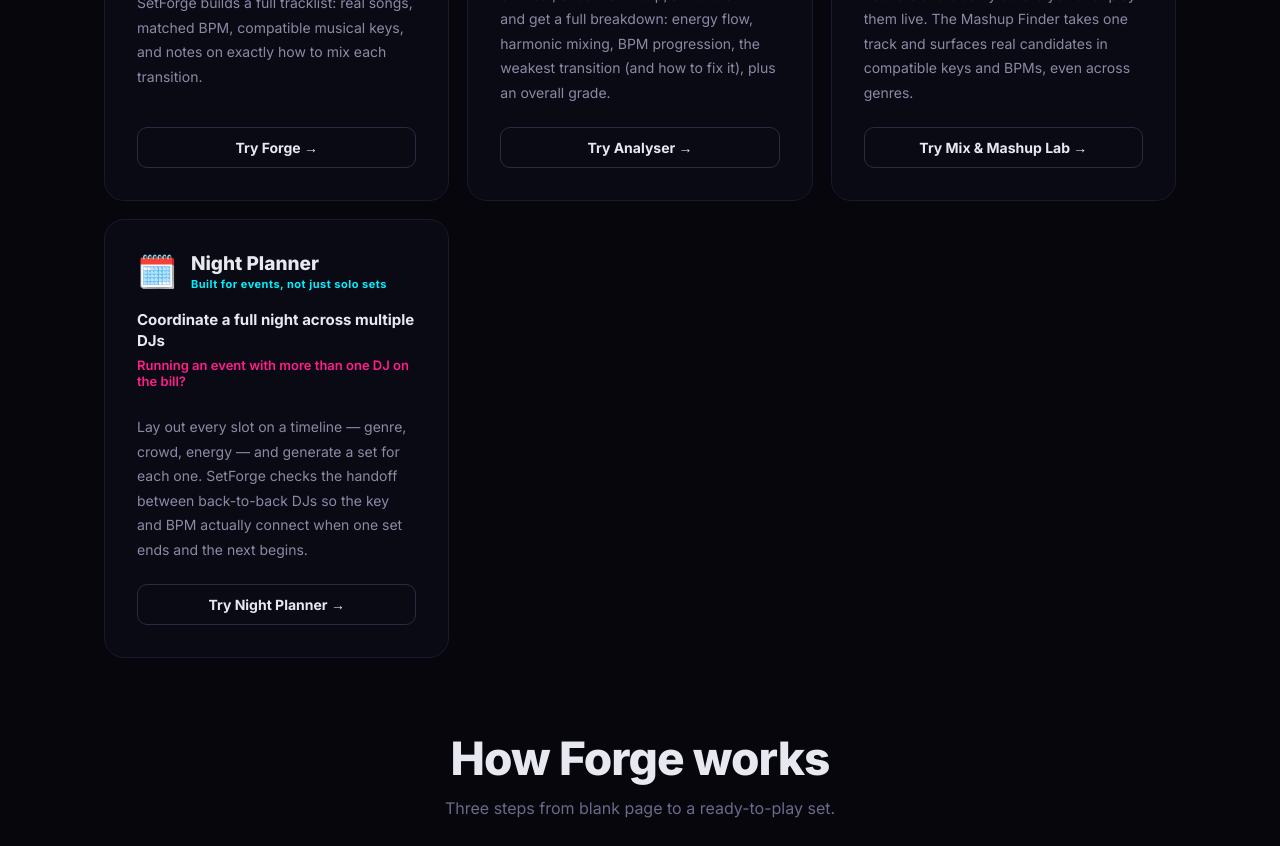
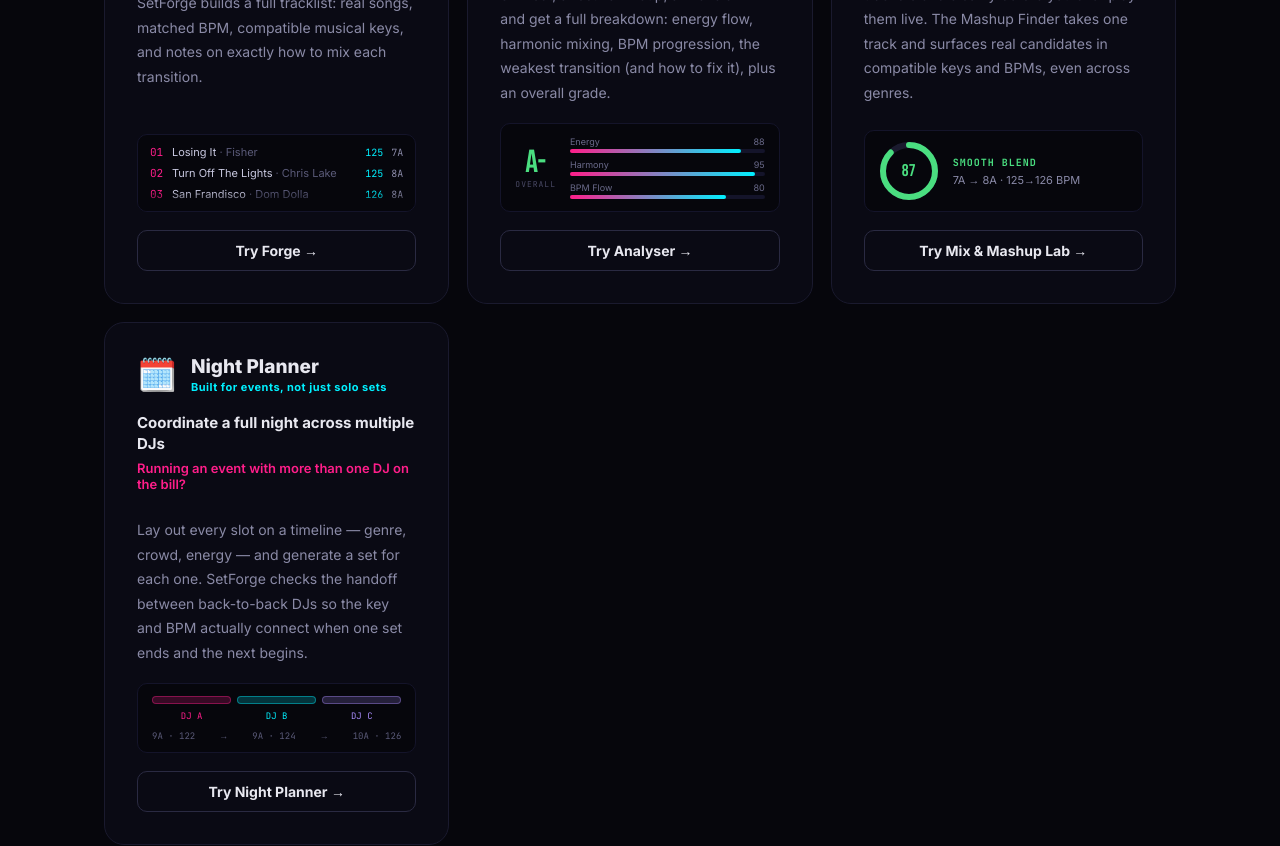
Before and after one commit to ggbess530/setforge, a Next.js app: page / in a window 1280 px wide. Shown: the part 2200-3046 px from the top of the page. Built offline with nearby package versions, Linux system fonts and the light colour scheme; no server answers.

Commit message:
Frontend Cleanup

```diff
--- a/app/components/ExampleGallery.tsx
+++ b/app/components/ExampleGallery.tsx
@@ -155,7 +155,7 @@ export default function ExampleGallery() {
         {/* CTA */}
         <div style={{ textAlign:'center', marginTop:24, position:'relative' }}>
           <a href="#pricing" style={{ textDecoration:'none' }}>
-            <button className="btn-primary sf-mono" style={{ padding:'14px 32px', borderRadius:10, fontSize:13 }}>
+            <button className="btn-cta sf-mono" style={{ padding:'14px 32px', borderRadius:10, fontSize:13 }}>
               ⚡ FORGE YOUR OWN
             </button>
           </a>
--- a/app/page.tsx
+++ b/app/page.tsx
@@ -54,6 +54,93 @@ function CountUp({ target, suffix = '' }: { target: number; suffix?: string }) {
   return <span ref={ref}>{n}{suffix}</span>
 }
 
+// ── Tool card mini previews ────────────────────────────────────
+function ForgePreview() {
+  const rows = [
+    { n:1, title:'Losing It',           artist:'Fisher',     bpm:125, key:'7A' },
+    { n:2, title:'Turn Off The Lights', artist:'Chris Lake', bpm:125, key:'8A' },
+    { n:3, title:'San Frandisco',       artist:'Dom Dolla',  bpm:126, key:'8A' },
+  ]
+  return (
+    <div style={{ background:'#06060c', border:'1px solid #14142a', borderRadius:10, padding:'10px 12px', display:'flex', flexDirection:'column', gap:7, position:'relative', overflow:'hidden' }}>
+      {rows.map(r => (
+        <div key={r.n} style={{ display:'flex', alignItems:'center', gap:8, fontSize:11 }}>
+          <span className="sf-mono" style={{ color:M, width:14, flexShrink:0 }}>{String(r.n).padStart(2,'0')}</span>
+          <span style={{ color:'#c8c8e0', flex:1, whiteSpace:'nowrap', overflow:'hidden', textOverflow:'ellipsis' }}>
+            {r.title} <span style={{ color:'#5a5a78' }}>· {r.artist}</span>
+          </span>
+          <span className="sf-mono" style={{ color:C, fontSize:10, flexShrink:0 }}>{r.bpm}</span>
+          <span className="sf-mono" style={{ color:'#8a8aa8', fontSize:10, flexShrink:0 }}>{r.key}</span>
+        </div>
+      ))}
+      <div style={{ position:'absolute', bottom:0, left:0, right:0, height:20, background:'linear-gradient(transparent,#06060c)', pointerEvents:'none' }} />
+    </div>
+  )
+}
+
+function AnalyserPreview() {
+  const subs = [{ l:'Energy', v:88 }, { l:'Harmony', v:95 }, { l:'BPM Flow', v:80 }]
+  return (
+    <div style={{ background:'#06060c', border:'1px solid #14142a', borderRadius:10, padding:'12px 14px', display:'flex', gap:14, alignItems:'center' }}>
+      <div style={{ textAlign:'center', flexShrink:0 }}>
+        <div className="sf-display" style={{ fontSize:32, color:'#4ade80', lineHeight:1 }}>A-</div>
+        <div className="sf-mono" style={{ fontSize:8, color:'#4a4a66', letterSpacing:1 }}>OVERALL</div>
+      </div>
+      <div style={{ flex:1, display:'flex', flexDirection:'column', gap:6, minWidth:0 }}>
+        {subs.map(s => (
+          <div key={s.l}>
+            <div style={{ display:'flex', justifyContent:'space-between', fontSize:9, color:'#6a6a8a', marginBottom:2 }}>
+              <span>{s.l}</span><span>{s.v}</span>
+            </div>
+            <div style={{ height:4, background:'#14142a', borderRadius:2 }}>
+              <div style={{ width:`${s.v}%`, height:'100%', borderRadius:2, background:`linear-gradient(90deg,${M},${C})` }} />
+            </div>
+          </div>
+        ))}
+      </div>
+    </div>
+  )
+}
+
+function MixLabPreview() {
+  const score = 87, r = 26, circ = 2 * Math.PI * r
+  return (
+    <div style={{ background:'#06060c', border:'1px solid #14142a', borderRadius:10, padding:'10px 14px', display:'flex', alignItems:'center', gap:14 }}>
+      <div style={{ position:'relative', width:60, height:60, flexShrink:0 }}>
+        <svg width={60} height={60} style={{ transform:'rotate(-90deg)' }}>
+          <circle cx={30} cy={30} r={r} fill="none" stroke="#1a1a2e" strokeWidth={6} />
+          <circle cx={30} cy={30} r={r} fill="none" stroke="#4ade80" strokeWidth={6}
+            strokeDasharray={circ} strokeDashoffset={circ * (1 - score / 100)} strokeLinecap="round" />
+        </svg>
+        <div style={{ position:'absolute', inset:0, display:'flex', alignItems:'center', justifyContent:'center', fontFamily:"'Bebas Neue',sans-serif", fontSize:17, color:'#4ade80' }}>{score}</div>
+      </div>
+      <div style={{ minWidth:0 }}>
+        <div className="sf-mono" style={{ fontSize:10, color:'#4ade80', fontWeight:700, letterSpacing:1 }}>SMOOTH BLEND</div>
+        <div style={{ fontSize:11, color:'#8a8aa8', marginTop:4 }}>7A → 8A · 125→126 BPM</div>
+      </div>
+    </div>
+  )
+}
+
+function PlannerPreview() {
+  const slots = [{ dj:'DJ A', color:M }, { dj:'DJ B', color:C }, { dj:'DJ C', color:'#a78bfa' }]
+  return (
+    <div style={{ background:'#06060c', border:'1px solid #14142a', borderRadius:10, padding:'12px 14px 10px' }}>
+      <div style={{ display:'flex', gap:6 }}>
+        {slots.map((s, i) => (
+          <div key={i} style={{ flex:1, textAlign:'center' }}>
+            <div style={{ height:8, borderRadius:4, background:`${s.color}33`, border:`1px solid ${s.color}66`, marginBottom:6 }} />
+            <div className="sf-mono" style={{ fontSize:9, color:s.color }}>{s.dj}</div>
+          </div>
+        ))}
+      </div>
+      <div className="sf-mono" style={{ display:'flex', justifyContent:'space-between', marginTop:8, fontSize:9, color:'#5a5a78' }}>
+        <span>9A · 122</span><span>→</span><span>9A · 124</span><span>→</span><span>10A · 126</span>
+      </div>
+    </div>
+  )
+}
+
 // ── Data ─────────────────────────────────────────────────────
 const TICKER_ITEMS = [
   '✦ No DJ experience needed',
@@ -81,6 +168,7 @@ const TOOLS = [
     plain: 'The main event — start here if you’re new.',
     desc: 'Pick a genre, crowd, and energy arc (or type your own in plain English) and SetForge builds a full tracklist: real songs, matched BPM, compatible musical keys, and notes on exactly how to mix each transition.',
     tag: 'No experience needed',
+    preview: ForgePreview,
   },
   {
     icon: '📊', name: 'Analyser', href: '/analyse',
@@ -88,6 +176,7 @@ const TOOLS = [
     plain: 'Already built a set yourself? See how it holds up.',
     desc: 'Paste a tracklist from anywhere — your own set, a festival lineup, a friend’s mix — and get a full breakdown: energy flow, harmonic mixing, BPM progression, the weakest transition (and how to fix it), plus an overall grade.',
     tag: 'Works with any format',
+    preview: AnalyserPreview,
   },
   {
     icon: '🎛️', name: 'Mix & Mashup Lab', href: '/mix',
@@ -95,6 +184,7 @@ const TOOLS = [
     plain: 'Wondering if two songs actually work together?',
     desc: 'The Mix Simulator checks whether two tracks blend cleanly before you ever play them live. The Mashup Finder takes one track and surfaces real candidates in compatible keys and BPMs, even across genres.',
     tag: 'Great for creative mixing',
+    preview: MixLabPreview,
   },
   {
     icon: '🗓️', name: 'Night Planner', href: '/planner',
@@ -102,6 +192,7 @@ const TOOLS = [
     plain: 'Running an event with more than one DJ on the bill?',
     desc: 'Lay out every slot on a timeline — genre, crowd, energy — and generate a set for each one. SetForge checks the handoff between back-to-back DJs so the key and BPM actually connect when one set ends and the next begins.',
     tag: 'Built for events, not just solo sets',
+    preview: PlannerPreview,
   },
 ]
 
@@ -432,7 +523,8 @@ export default function LandingPage() {
                   </div>
                   <div style={{ fontSize:15, fontWeight:700, color:'#e8e8f0', marginBottom:6, lineHeight:1.4 }}>{tool.title}</div>
                   <div style={{ fontSize:13, color:M, marginBottom:12, fontWeight:600 }}>{tool.plain}</div>
-                  <p style={{ fontSize:14, color:'#8a8aa6', lineHeight:1.75, marginBottom:22, flex:1 }}>{tool.desc}</p>
+                  <p style={{ fontSize:14, color:'#8a8aa6', lineHeight:1.75, marginBottom:18, flex:1 }}>{tool.desc}</p>
+                  <div style={{ marginBottom:18 }}><tool.preview /></div>
                   {isSignedIn ? (
                     <Link href={tool.href} style={{ textDecoration:'none' }}>
                       <button className="btn-ghost" style={{ width:'100%', padding:'11px 0', borderRadius:10, fontSize:14, fontWeight:700 }}>Try {tool.name} →</button>
```
